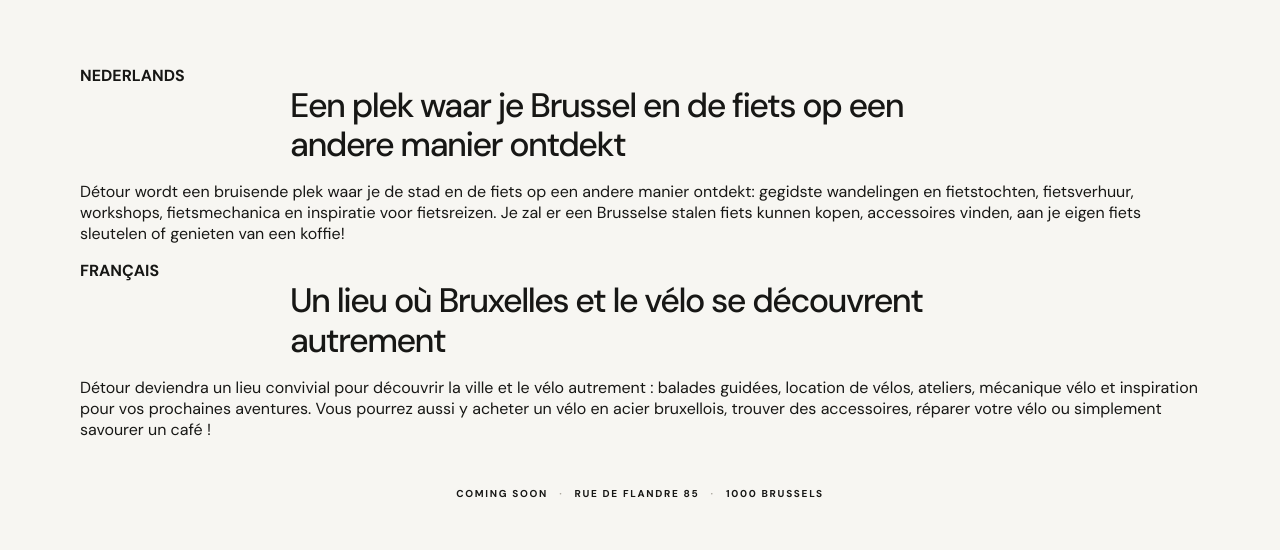
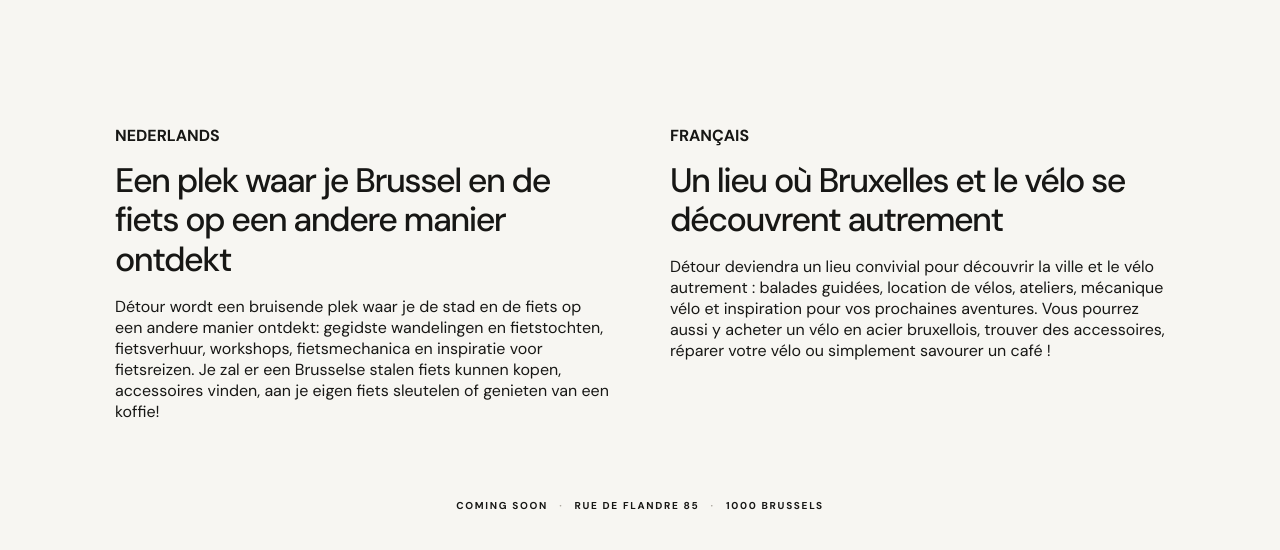
Before and after one commit to bikepackerbrussels/detour-website, a plain HTML site: page index.html in a window 1280 px wide. Shown: the part 388-938 px from the top of the page. Drawn offline with Linux system fonts and the light colour scheme.

Commit message:
Update style.css

```diff
--- a/style.css
+++ b/style.css
@@ -211,3 +211,29 @@ footer {
   .website-link { font-size: 10px; }
   .footer-inner { flex-direction: column; gap: 22px; }
 }
+
+.languages {
+  display: flex;
+  gap: 60px;
+  max-width: 1100px;
+  margin: 60px auto;
+  padding: 0 25px;
+  align-items: flex-start;
+}
+
+.language {
+  flex: 1;
+  min-width: 0;
+}
+
+.language h2 {
+  margin-top: 15px;
+}
+
+/* On mobile: display the languages one above the other */
+@media (max-width: 700px) {
+  .languages {
+    flex-direction: column;
+    gap: 35px;
+  }
+}
```
